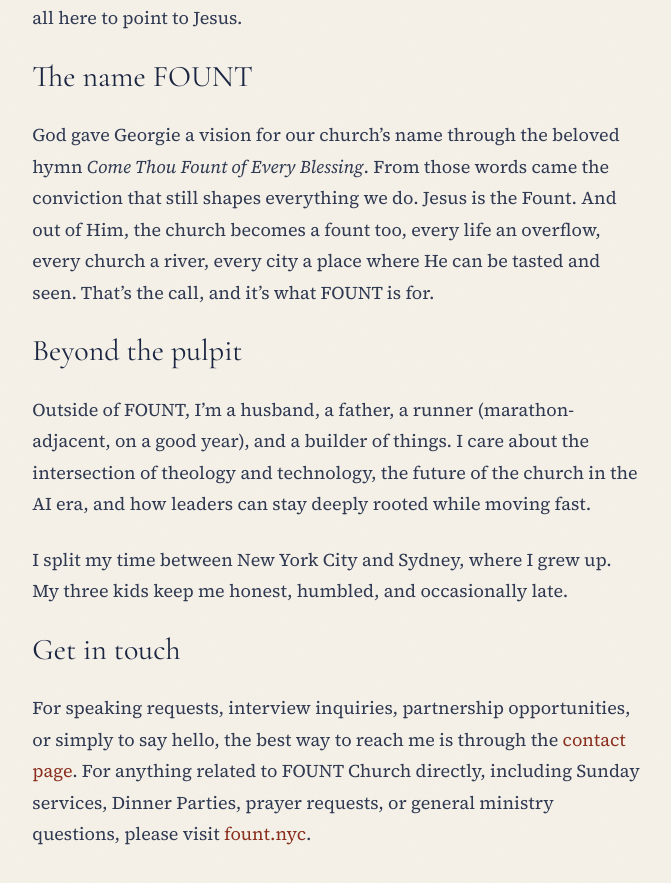
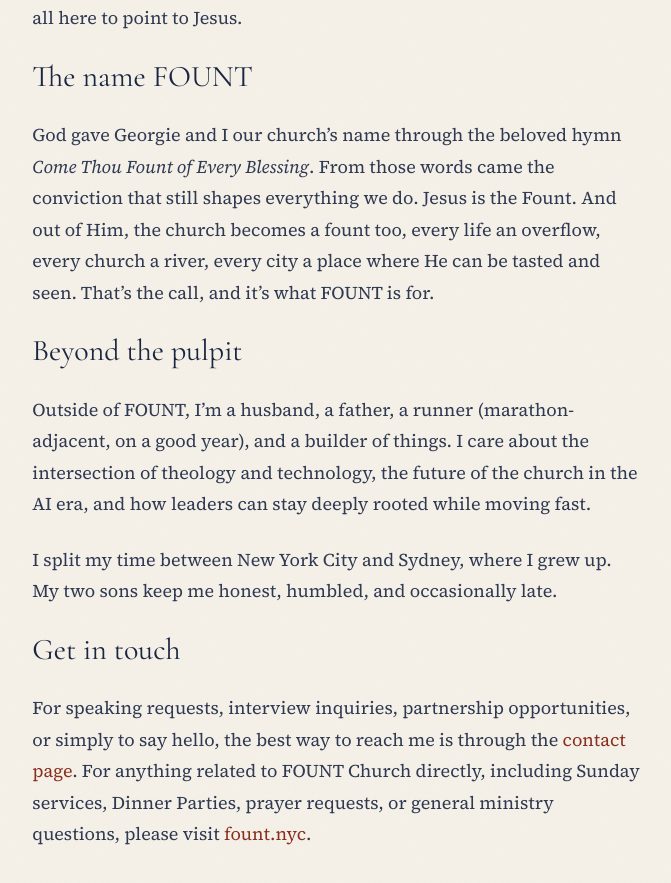
Before and after one commit to joshuajames81/joshkelsey, a Next.js app: page /about in a window 1280 px wide. Shown: the part 1791-2674 px from the top of the page, without its empty margins (445-1116 px from the left). Built offline with nearby package versions, Linux system fonts and the light colour scheme.

Commit message:
Update About page: correct Fount naming and family details

```diff
--- a/src/app/about/page.tsx
+++ b/src/app/about/page.tsx
@@ -102,7 +102,7 @@
                 The name FOUNT
               </h2>
               <p>
-                God gave Georgie a vision for our church&rsquo;s name through the beloved hymn{" "}
+                God gave Georgie and I our church&rsquo;s name through the beloved hymn{" "}
                 <em>Come Thou Fount of Every Blessing</em>. From those words came the conviction that
                 still shapes everything we do. Jesus is the Fount. And out of Him, the church
                 becomes a fount too, every life an overflow, every church a river, every city a
@@ -120,7 +120,7 @@
                 rooted while moving fast.
               </p>
               <p>
-                I split my time between New York City and Sydney, where I grew up. My three kids
+                I split my time between New York City and Sydney, where I grew up. My two sons
                 keep me honest, humbled, and occasionally late.
               </p>
 
```
